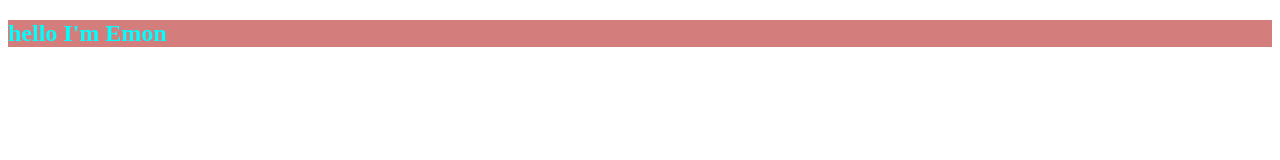
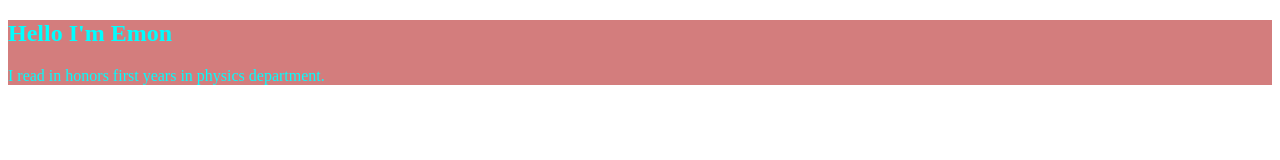
Before and after one commit to emon96bd/hello-emon.github.io, a plain HTML site: page index.html in a window 1280 px wide. Drawn offline with Linux system fonts and the light colour scheme.

Commit message:
Updated index.html with a new line

```diff
--- a/index.html
+++ b/index.html
@@ -9,7 +9,8 @@
   <body>
     <main>
       <header>
-        <h2>hello I&apos;m Emon</h2>
+        <h2>Hello I&apos;m Emon</h2>
+        <p>I read in honors first years in physics department.</p>
       </header>
     </main>
   </body>
```
